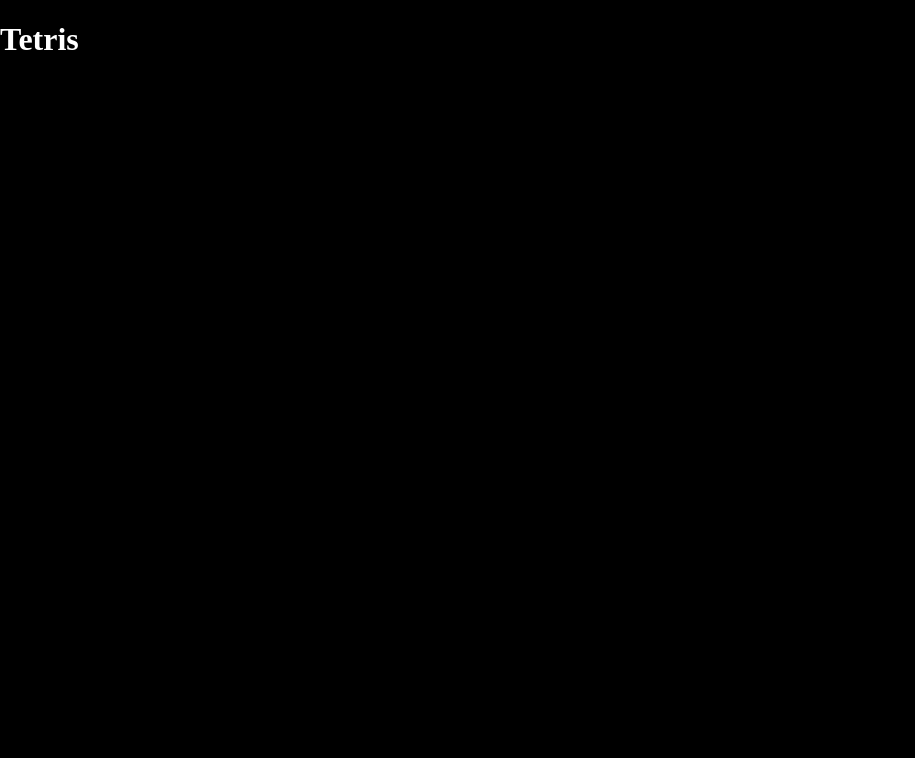
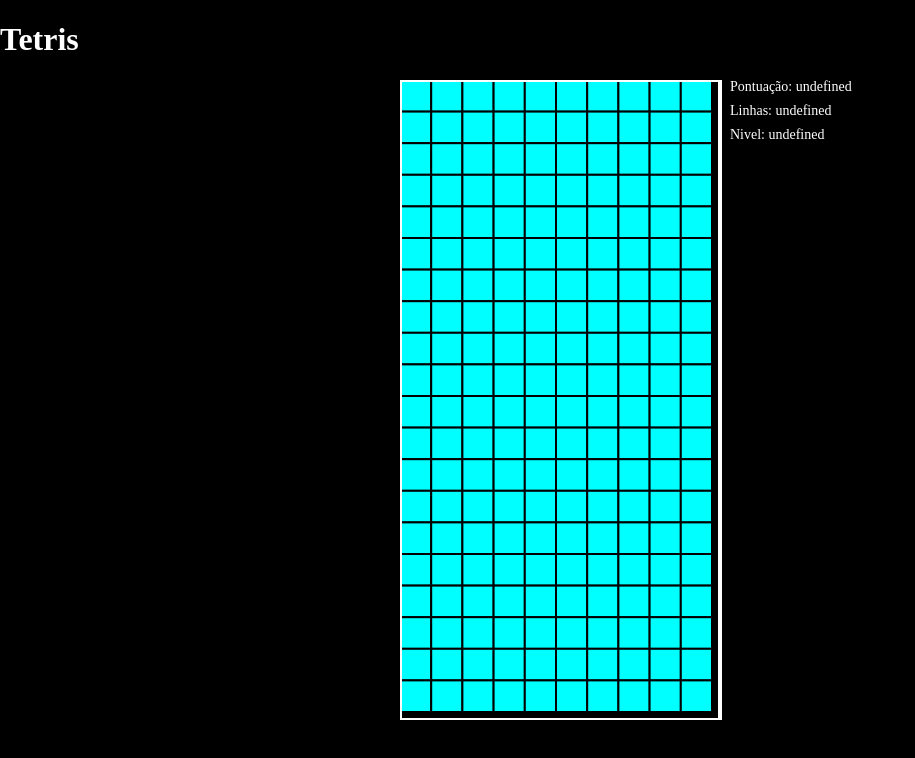
Before and after one commit to Yan-Abe/Tetris-PA-6, a plain HTML site: page index.html in a window 1280 px wide. Shown: the whole page, without its empty margins (0-915 px from the left). Drawn offline with Linux system fonts and the light colour scheme.

Commit message:
Criado módulo view para manipular a interface

```diff
--- a/index.html
+++ b/index.html
@@ -25,7 +25,7 @@
         </h1>
     </div>
 
-    <script src="index.js"></script>
+    <script type="module" src="index.js"></script>
 
 </body>
 </html>
--- a/index.js
+++ b/index.js
@@ -1,45 +1,19 @@
+import TelaJogo from './src/view.js';
 
-const Campo = (elemento, w, h )=>{
-    console.log("#1")
-    this.linhas = 20
-    this.colunas = 10
+const telaJogo = new TelaJogo(document.getElementById("app"), 480, 640);
 
-    // largura do campo
-    this.width = w
-    this.height = h
-    this.element = elemento;
+function criarCampoDeJogo() {
+  const campoDeJogo = [];
+  for (let y = 0; y < 20; y++) {
+    campoDeJogo[y] = [];
+    for (let x = 0; x < 10; x++) {
+      campoDeJogo[y][x] = 1;
+    }
+  }
+  return campoDeJogo;
+}
 
-    this.canvas = document.createElement("canvas");
-    this.context = this.canvas.getContext("2d");
+const gameStatus = { level: 1, score:0, lines:0 , campoDeJogo: criarCampoDeJogo()}
 
-    // largura do campo
-    this.canvas.width = this.width
-    this.canvas.height = this.height
-
-    // Largura da borda do campo de jogo
-    this.larguraBordaTela = 4;
-
-    this.larguraBordaTela = 4;
-    this.telaX = this.larguraBordaTela;
-    this.telaY = this.larguraBordaTela;
-    this.telaWidth = (this.width * 2) / 3;
-    this.telaHeight = this.height;
-    this.telaWidthInterno =
-      this.telaWidth - this.larguraBordaTela * 2;
-    this.telaHeightInterno =
-      this.telaHeight - this.larguraBordaTela * 2;
-
-    this.blockWidth = this.telaWidthInterno / linhas;
-    this.blockHeight = this.telaHeightInterno / colunas;
-
-    this.painelX = this.telaWidth + 10;
-    this.painelY = 0;
-    this.painelWidth = this.width / 3;
-    this.painelHeight = this.height;
-
-    this.element.appendChild(this.canvas);
-    console.log("#1")
-};
-
-
-const campo = Campo(document.getElementById("app"), 480, 640);
+telaJogo.renderCampoJogo(gameStatus);
+telaJogo.renderPainelLateral(gameStatus);
--- /dev/null
+++ b/src/view.js
@@ -0,0 +1,123 @@
+export default class TelaJogo {
+  static colors = {
+    1: "cyan",
+    2: "aqua",
+    3: "orange",
+    4: "yellow",
+    5: "green",
+    6: "purple",
+    7: "red",
+  };
+
+  constructor(appTag, w, h) {
+    console.log("#1");
+    // a tela do jogo sera uma matriz de 10x20
+    this.linhas = 20;
+    this.colunas = 10;
+
+    // largura do campo
+    this.width = w;
+    this.height = h;
+    this.appTag = appTag;
+
+    this.canvas = document.createElement("canvas");
+    this.context = this.canvas.getContext("2d");
+
+    // largura do campo
+    this.canvas.width = this.width;
+    this.canvas.height = this.height;
+
+    // Largura da borda do campo de jogo
+    this.larguraBordaTela = 4;
+
+    this.larguraBordaTela = 4;
+    this.telaX = this.larguraBordaTela;
+    this.telaY = this.larguraBordaTela;
+    // largura da tela (2/3 da tela)
+    this.telaWidth = (this.width * 2) / 3;
+    // altura da tela
+    this.telaHeight = this.height;
+    this.telaWidthInterno = this.telaWidth - this.larguraBordaTela * 2;
+    this.telaHeightInterno = this.telaHeight - this.larguraBordaTela * 2;
+
+    // defini tamanho dos blocos
+    this.blocoWidth = this.telaWidthInterno / this.colunas;
+    this.blocoHeight = this.telaHeightInterno / this.linhas;
+    console.log("1;w="+ this.telaWidthInterno+";h="+ this.telaHeightInterno);
+    console.log("2;w="+ this.blocoWidth+";h="+ this.blocoHeight);
+    console.log("3;l="+ this.linhas+";c="+ this.colunas);
+    this.painelX = this.telaWidth + 10;
+    this.painelY = 0;
+    this.painelWidth = this.width / 3;
+    this.painelHeight = this.height;
+
+    // adiciona a tag canvas no HTML
+    this.appTag.appendChild(this.canvas);
+    console.log("#2");
+
+    return this;
+  }
+
+  /**
+   * Renderiza o pinel lateral com as informações
+   * de pontuação e nivel
+   */
+  renderPainelLateral({ nivel, pontuacao, linhas }) {
+    this.context.textAlign = "start";
+    this.context.textBaseline = "top";
+    this.context.fillStyle = "white";
+    this.context.font = '14px "Press Start 2P"';
+
+    this.context.fillText(
+      `Pontuação: ${pontuacao}`,
+      this.painelX,
+      this.painelY + 0
+    );
+    this.context.fillText(`Linhas: ${linhas}`, this.painelX, this.painelY + 24);
+    this.context.fillText(`Nivel: ${nivel}`, this.painelX, this.painelY + 48);
+  }
+
+  /**
+   * Renderiza um bloco
+   */
+   renderBloco(x, y, width, height, color) {
+
+    this.context.fillStyle = color;
+    this.context.strokeStyle = "black";
+    this.context.lineWidth = 2;
+    // desenha o retangulo
+    this.context.fillRect(x, y, width, height);
+    this.context.strokeRect(x, y, width, height);
+  }
+
+  /**
+   * Renderiza o campo de jogo
+   */
+  renderCampoJogo({ campoDeJogo }) {
+    for (let y = 0; y < campoDeJogo.length; y++) {
+      const line = campoDeJogo[y];
+      for (let x = 0; x < line.length; x++) {
+        const bloco = line[x];
+
+        if (bloco) {
+          this.renderBloco(
+            x * this.blocoWidth,
+            y * this.blocoHeight,
+            this.blocoWidth,
+            this.blocoHeight,
+            TelaJogo.colors[bloco]
+          );
+        }
+      }
+    }
+    // Desenhando o quadro em volta do campo
+    this.context.strokeStyle = "white"; // cor
+    this.context.lineWidth = this.larguraBordaTela; // espeçura da borda
+    // desenha um retângulo traçado de acordo com o strokeStyle atual
+    this.context.strokeRect(0, 0, this.telaWidth, this.telaHeight);
+  }
+
+  limpaTela() {
+    this.context.clearRect(0, 0, this.width, this.height);
+  }
+}
```
